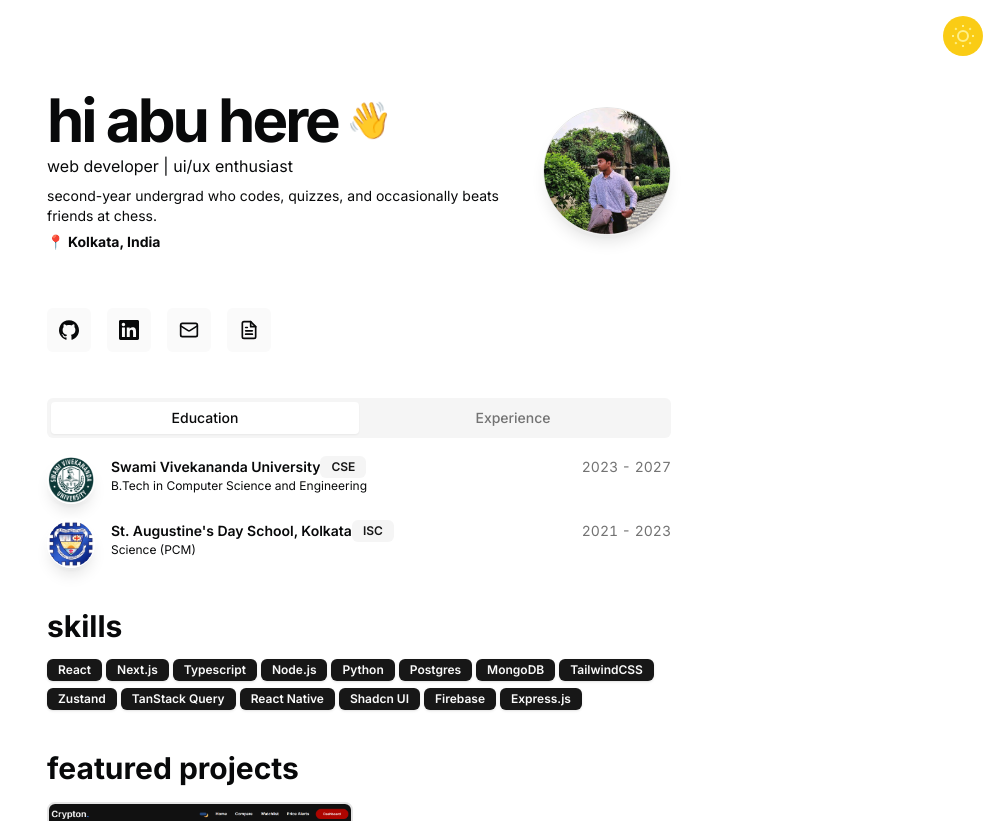
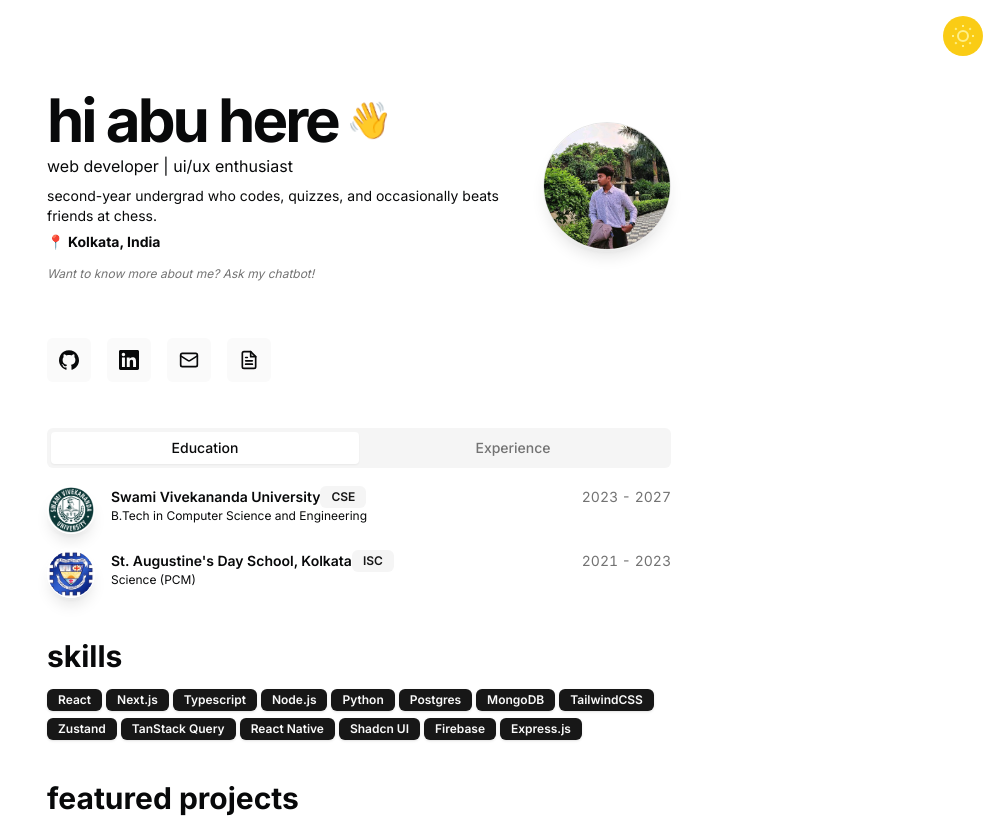
Before and after one commit to abufarisdev/portfolio-1, a Next.js app: page / in a window 1280 px wide. Shown: the top 821 px of the page, without its empty margins (281-1280 px from the left). Built offline with nearby package versions, Linux system fonts and the light colour scheme.

Commit message:
add a chatbot invitation

```diff
--- a/src/app/page.tsx
+++ b/src/app/page.tsx
@@ -69,6 +69,13 @@ export default function Page() {
                       {DATA.location}
                     </Link>
                   </div>
+                </BlurFade>
+
+                {/* Chatbot Invitation */}
+                <BlurFade delay={BLUR_FADE_DELAY * 3}>
+                  <p className="text-xs text-muted-foreground mt-2 italic">
+                    Want to know more about me? Ask my chatbot!
+                  </p>
                 </BlurFade>
               </div>
 
```
